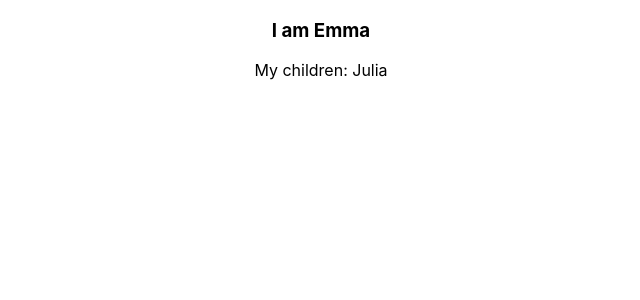
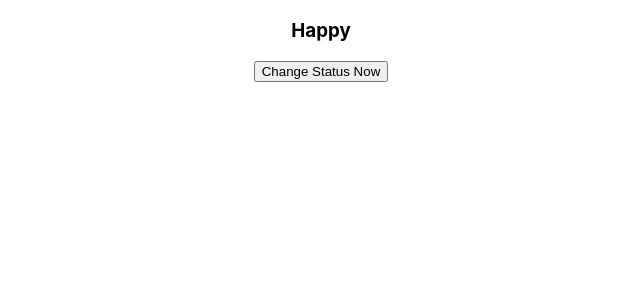
Before and after one commit to Maruhara18774/react-example-all-eng, a React (Create React App) app in the folder hello-world/: page / in a window 1280 px wide. Shown: the top 300 px of the page, without its empty margins (319-959 px from the left). Built offline with nearby package versions, Linux system fonts and the light colour scheme.

Commit message:
Binding handler

```diff
--- a/hello-world/src/App.js
+++ b/hello-world/src/App.js
@@ -8,12 +8,13 @@ import ClickedCount from './components/4Hook';
 import MyName from './components/5Iam'
 import Messeges from './components/6Messege'
 import Subcribe from './components/6Subcribe'
+import ChangeStatus from './components/7Bind';
 
 
 function App() {
   return (
     <div className="App">
-      <MyName name="Emma">Julia</MyName>
+      <ChangeStatus></ChangeStatus>
     </div>
   );
 }
--- /dev/null
+++ b/hello-world/src/components/7Bind.js
@@ -0,0 +1,30 @@
+import React, { Component } from 'react'
+
+var listStatus = ["Happy","Worry","Scare","Tired","Busy","Depressed"];
+
+class ChangeStatus extends Component {
+    constructor(props){
+        super(props);
+        this.state = {
+            text: "Happy"
+        }
+        this.changeStatus = this.changeStatus.bind(this);
+    }
+    changeStatus(){
+        var nowStatus = listStatus[Math.floor(Math.random()*listStatus.length)];
+        //alert(nowStatus);
+        this.state.text = nowStatus;
+        this.setState(this);
+    }
+    render() {
+        return (
+            <div>
+                <h3>{this.state.text}</h3>
+                {/*<button onClick={() => this.changeStatus()}>Change Status Now</button> */}
+                <button onClick={this.changeStatus}>Change Status Now</button>
+            </div>
+        )
+    }
+}
+
+export default ChangeStatus;
```
Also changed, not shown: 1 other file (tests, documents, lock files or other folders).
